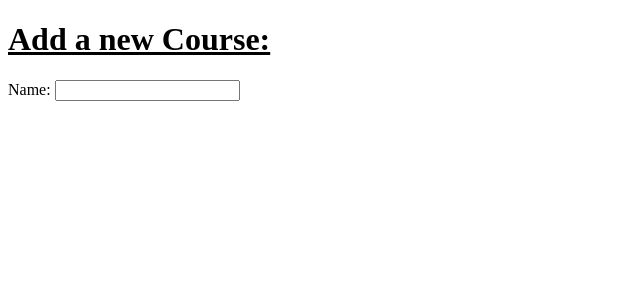
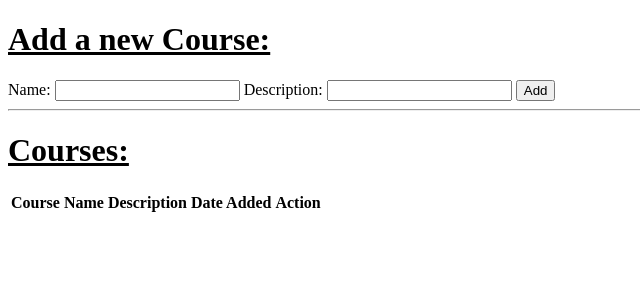
Before and after one commit to kylehawk2/Courses, a Django app: template main/apps/courses/templates/courses/index.html in a window 1280 px wide. Shown: the top 300 px of the page, without its empty margins (0-640 px from the left). Run offline with Django 3.2, Linux system fonts and the light colour scheme; the template is opened without the code that fills it, so the values that code supplies are empty; parts of the project's set-up code (start-up, migrations or seed data) failed here and were passed over.

Commit message:
First Commit

```diff
--- a/main/apps/courses/templates/courses/index.html
+++ b/main/apps/courses/templates/courses/index.html
@@ -5,12 +5,36 @@
     <meta name="viewport" content="width=device-width, initial-scale=1.0">
     <meta http-equiv="X-UA-Compatible" content="ie=edge">
     <title>Document</title>
+    {% load static %}
 </head>
 <body>
     <h1><u>Add a new Course:</u></h1>
     <form action="/create" method="POST">
+        {% csrf_token %}
         <label>Name:</label>
         <input type="text" name="name">
+        <label>Description:</label>
+        <input type="text" name="desc">
+        <input type="submit" value="Add">
     </form>
+    <hr>
+    <h1><u>Courses:</u></h1>
+    <table>
+        <tr>
+            <th class="1">Course Name</th>
+            <th class="2">Description</th>
+            <th class="3">Date Added</th>
+            <th class="4">Action</th>
+        </tr>
+    {% for course in courses %}
+        <tr>
+            <th class="1">{{ course.name }}</th>
+            <th class="2">{{ course.desc }}</th>
+            <th class="3">{{ course.created_at }}</th>
+            <th class="4"><a href="/destroy/{{ course.id }}">Remove</a></th>
+        </tr>
+    {% endfor %}
+        </tbody>
+    </table>
 </body>
 </html>
```
Also changed, not shown: main/apps/courses/templates/courses/destroy.html (added, +30 -0 lines), main/apps/courses/views.py (+7 -2 lines), main/apps/courses/migrations/0001_initial.py (added), main/db.sqlite3, 12 other files.
